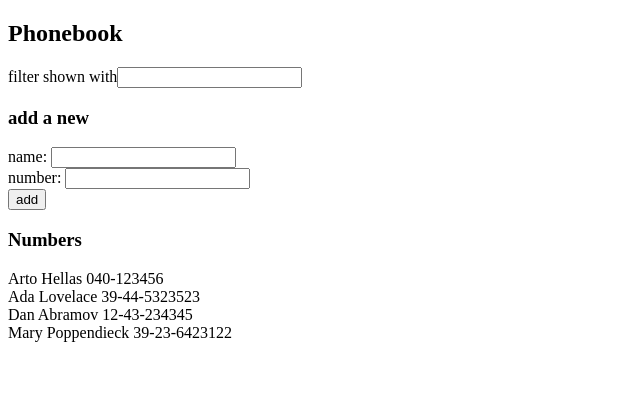
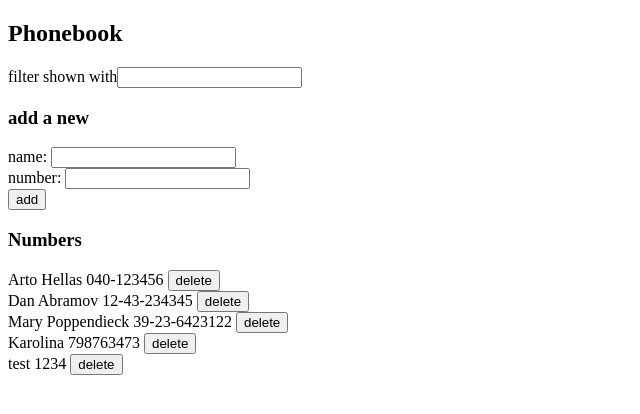
Before and after one commit to karolinakwasny/Full_Stack_open, a React (Vite) app in the folder part2/phonebook/: page / in a window 1280 px wide. Shown: the top 414 px of the page, without its empty margins (0-640 px from the left). Built offline with nearby package versions, Linux system fonts and the light colour scheme; data requests are answered from the project's data file.

Commit message:
delete added

```diff
--- a/part2/phonebook/db.json
+++ b/part2/phonebook/db.json
@@ -1,14 +1,9 @@
 {
-	"persons":[
+  "persons": [
     {
       "name": "Arto Hellas",
       "number": "040-123456",
       "id": "1"
-	  },
-	  {
-		"name": "Ada Lovelace",
-		"number": "39-44-5323523",
-		"id": "2"
     },
     {
       "name": "Dan Abramov",
@@ -19,6 +14,16 @@
       "name": "Mary Poppendieck",
       "number": "39-23-6423122",
       "id": "4"
+    },
+    {
+      "id": "5",
+      "name": "Karolina",
+      "number": "798763473"
+    },
+    {
+      "id": "7",
+      "name": "test",
+      "number": "1234"
     }
   ]
 }
--- a/part2/phonebook/src/App.jsx
+++ b/part2/phonebook/src/App.jsx
@@ -1,10 +1,13 @@
 import { useState, useEffect } from 'react'
 import axios from 'axios'
+import personService from './services/persons'
 
-const Person = ({ person }) => {
-	return (
-	  <div>{person.name} {person.number}</div>
-	)
+const Person = ({ person, deleteThePerson }) => {
+  const label = 'delete'
+
+  return (
+    <div>{person.name} {person.number} <button onClick={deleteThePerson}>{label}</button> </div>
+  )
 }
 
 const Filter = (props) => {
@@ -37,43 +40,45 @@ const PersonForm  = ({ newName, newNumber, handleNewName, handleNewNumber, addPe
   )
 }
 
-const Persons =  ({ filteredPersons }) => {
+const Persons =  ({ filteredPersons, deleteThePerson }) => {
   return (
     <>
       {filteredPersons.map(person =>
-        <Person key={person.id} person={person}/>
+        <Person key={person.id} person={person} deleteThePerson={() => deleteThePerson(person.id)}/>
       )}
     </>
   )
 }
 
 const App = () => {
-  const [persons, setPersons] = useState([
-    { id: 0, name: 'Arto Hellas' , number: '040-1234567'}
-  ])
+  const [persons, setPersons] = useState([])
   const [newName, setNewName] = useState('')
   const [newNumber, setNewNumber] = useState('')
   const [filtered, setFilter] = useState('')
 
   useEffect(() => {
-    axios
-      .get('http://localhost:3001/persons')
-      .then(response => {
-        setPersons(response.data)
+    personService
+      .getAll()
+      .then(initialPersons => {
+        setPersons(initialPersons)
       })
   }, [])
 
   const addPerson = (event) => {
     event.preventDefault()
     const personObject = {
-      id: String(persons.length),
       name: newName,
       number: newNumber,
+      id: String(persons.length + 1),
     }
     if (persons.some(item => item.name === newName))
       window.alert(`${newName} is already added to phonebook`)
     else{
-      setPersons(persons.concat(personObject))
+      personService
+        .create(personObject)
+        .then(returnedPerson => {
+          setPersons(persons.concat(returnedPerson))
+        })
     }
     setNewName('')
     setNewNumber('')
@@ -98,6 +103,24 @@ const App = () => {
     person.name.toLowerCase().includes(filtered.toLowerCase())
   )
 
+  const deleteThePerson = (id) => {
+    const person = persons.find(n => n.id === id)
+
+    if (window.confirm(`Delete ${person.name}?`)){
+      personService
+        .deletePerson(id)
+        .then(() => {
+          setPersons(persons.filter(n => n.id !== id))
+      })
+      .catch(error => {
+        alert(
+          `the person '${person.name}' was already deleted from server`
+        )
+        setPersons(persons.filter(n => n.id !== id))
+      })
+    }
+  }
+
   return (
     <div>
       <h2>Phonebook</h2>
@@ -109,7 +132,7 @@ const App = () => {
                   handleNewNumber={handleNewNumber}
                   addPerson={addPerson}  />
       <h3>Numbers</h3>
-      <Persons filteredPersons={filteredPersons} />
+      <Persons filteredPersons={filteredPersons} deleteThePerson={deleteThePerson} />
     </div>
   )
 }
--- /dev/null
+++ b/part2/phonebook/src/services/persons.js
@@ -0,0 +1,24 @@
+import axios from 'axios'
+const baseUrl = 'http://localhost:3001/persons'
+
+  const getAll = () => {
+    const request = axios.get(baseUrl)
+    return request.then(response => response.data)
+  }
+
+  const create = newObject => {
+    const request = axios.post(baseUrl, newObject)
+    return request.then(response => response.data)
+  }
+
+  const update = (id, newObject) => {
+    const request = axios.put(`${baseUrl}/${id}`, newObject)
+    return request.then(response => response.data)
+  }
+
+  const deletePerson = id => {
+	const request = axios.delete(`${baseUrl}/${id}`);
+	return request.then(response => response.data);
+  }
+
+  export default { getAll, create, update, deletePerson }
```
Lines whose indentation alone changed are shown as unchanged.
